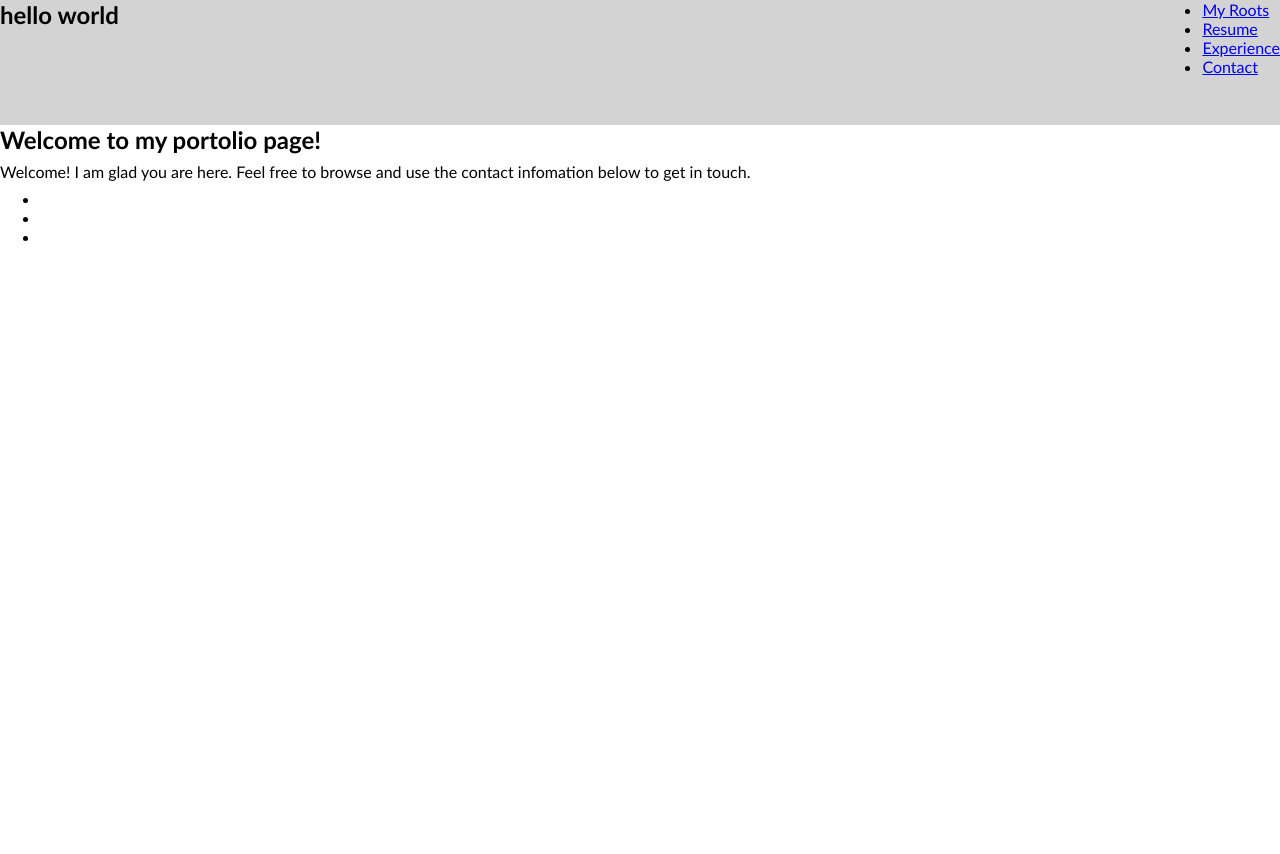
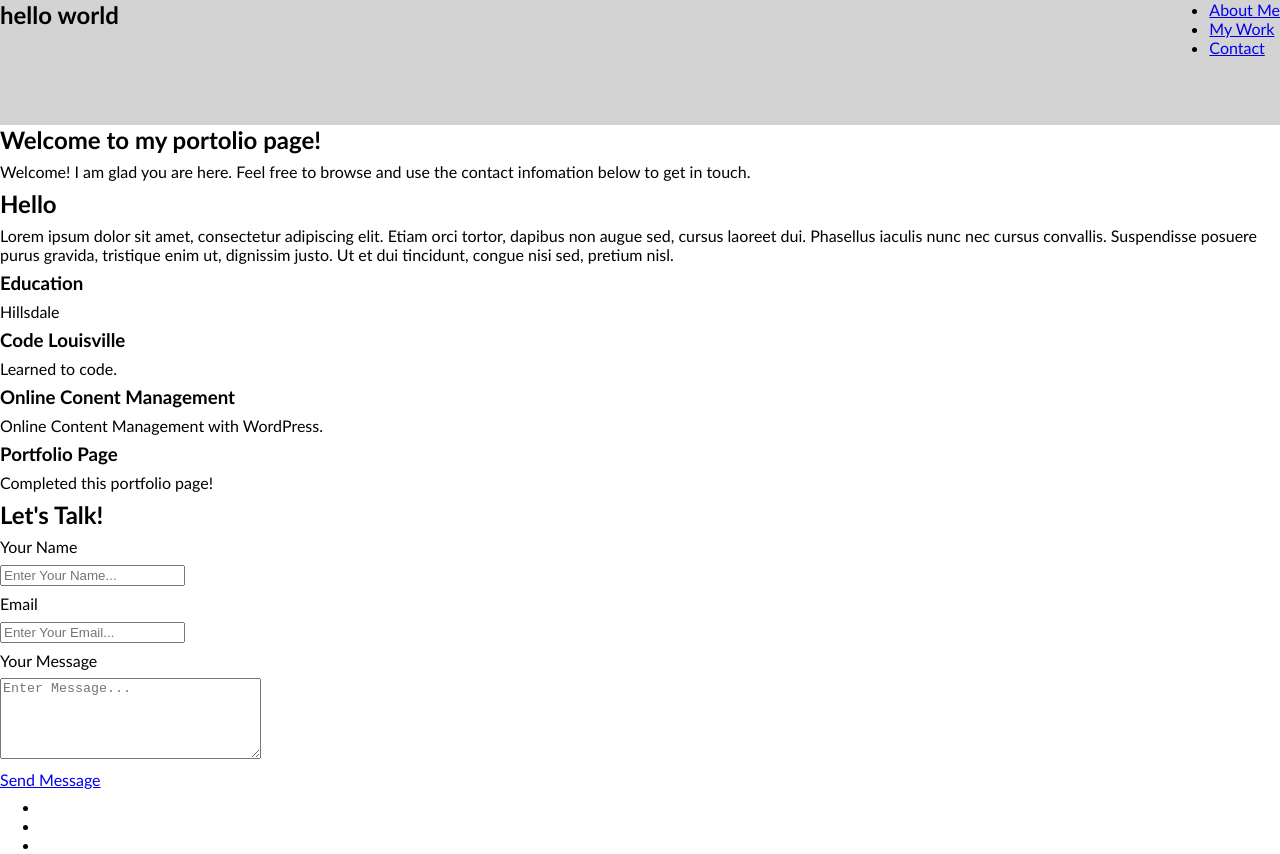
Before and after one commit to l-swenson/CL-Portfolio-Page, a plain HTML site: page index.html in a window 1280 px wide. Before the commit the page ends 800 px from the top, so only its background shows below. Drawn offline with Linux system fonts and the light colour scheme.

Commit message:
Add section structure to page.

```diff
--- a/index.html
+++ b/index.html
@@ -14,9 +14,8 @@
             <h1 id="message">Lukas K. Swenson</h1>
             <nav class="main-nav">
                 <ul class="navigation">
-                    <li><a href="#">My Roots</a></li>
-                    <li><a href="#">Resume</a></li>
-                    <li><a href="#">Experience</a></li>
+                    <li><a href="#">About Me</a></li>
+                    <li><a href="#">My Work</a></li>
                     <li><a href="#">Contact</a></li>
                 </ul>
             </nav>
@@ -28,6 +27,56 @@
             <h2>Welcome to my portolio page!</h2>
             <p class="sub-title">Welcome! I am glad you are here. Feel free to browse and use the contact infomation below to get in touch.</p>
         </article>
+    </div>
+
+    <section class="aboutMe">
+        <div class="aboutMe-content">
+            <h2>Hello</h2>
+            <p>Lorem ipsum dolor sit amet, consectetur adipiscing elit. Etiam orci tortor, dapibus non augue sed, cursus laoreet dui. Phasellus iaculis nunc nec cursus convallis. Suspendisse posuere purus gravida, tristique enim ut, dignissim justo. Ut et dui tincidunt, congue nisi sed, pretium nisl. </p>
+        </div>
+        <Section class="Education">
+            <h3>Education</h3>
+            <p>Hillsdale</p>
+        </Section>
+        <section class="codeLouisville">
+            <h3>Code Louisville</h3>
+            <p>Learned to code.</p>
+        </section>
+    </section>
+
+    <section class="myWork">
+        <div class="myWork-container">
+            <section class="workExperience-OCM"></section>
+                <h3>Online Conent Management</h3>
+                <p>Online Content Management with WordPress.</p>
+            </section>
+            <section class="workExperience-PortP"></section>
+                <h3>Portfolio Page</h3>
+                <p>Completed this portfolio page!</p>
+            </section>
+        </div>
+    </section>
+
+    <section class="contactContainer">
+        <div class="contact-content">
+            <h2>Let's Talk!</h2>
+
+            <label><p>Your Name</p></label>
+            <input type="text" placeholder="Enter Your Name...">
+
+
+            <label><p>Email</p></label>
+            <input type="email" placeholder="Enter Your Email...">
+
+
+            <label><p>Your Message</p></label>
+            <textarea name="Message" id="text_area" cols="30" rows="5" placeholder="Enter Message..."></textarea>
+
+            <p><a href="#" class="btn">Send Message</a></p>
+        </div>
+    </section>
+
+
         <script src="./utils.js"></script>
         <script src="./app.js"></script>
 </body>
```
